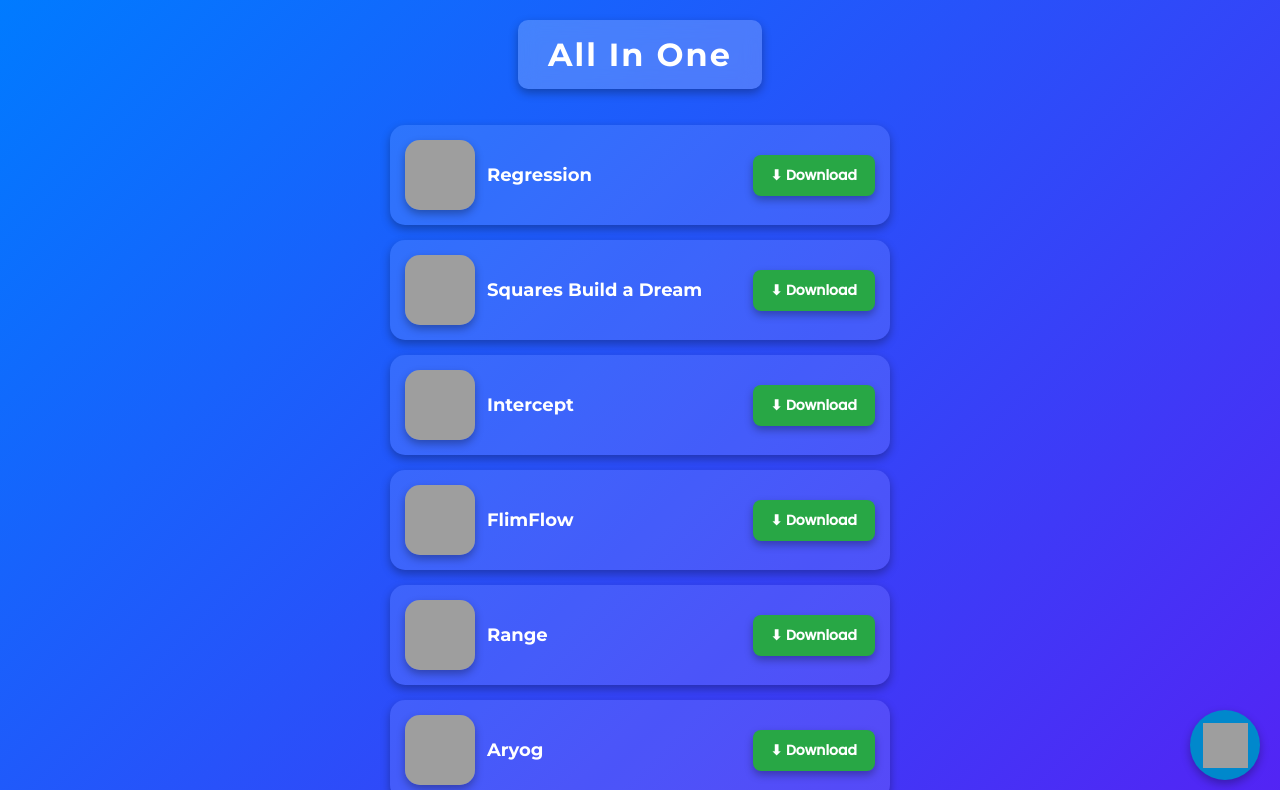
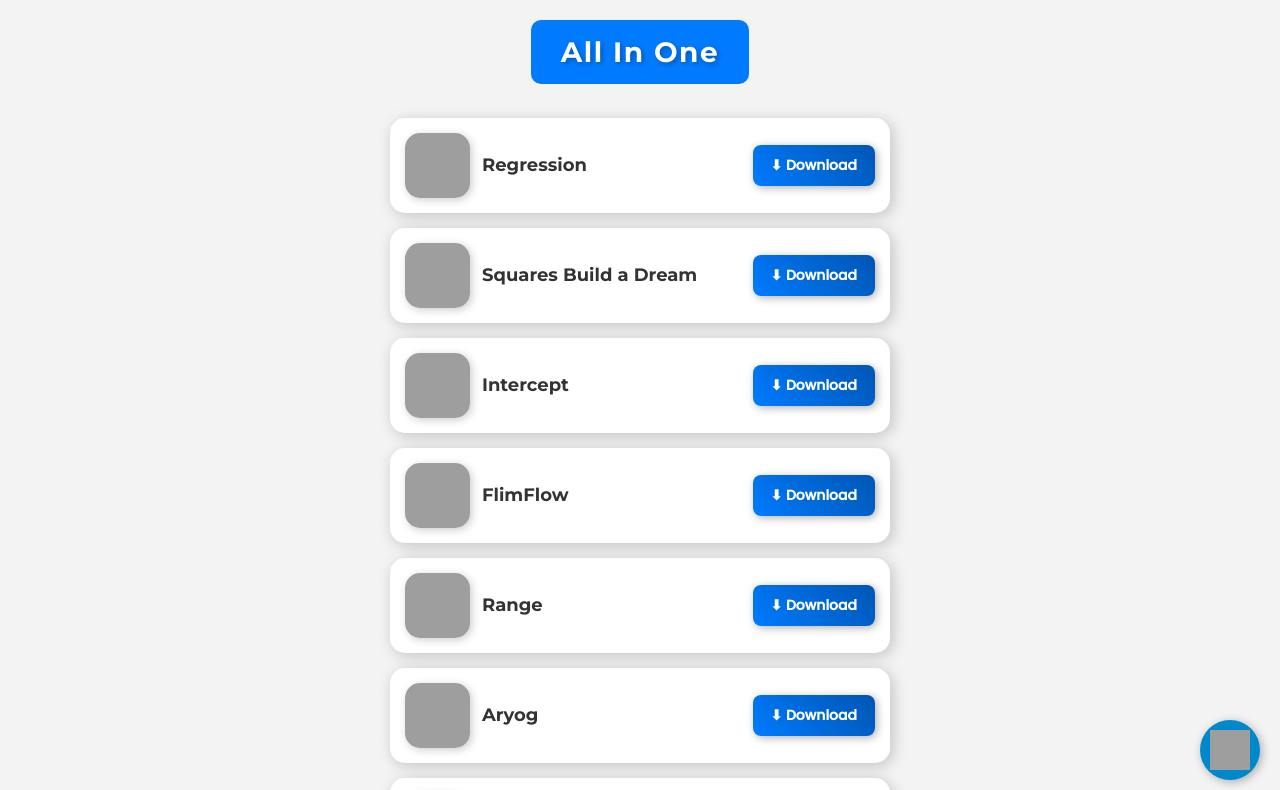
Before and after one commit to userfacebokbdsr/Allinone, a plain HTML site: page index.html in a window 1280 px wide. Shown: the top 790 px of the page. Drawn offline with Linux system fonts and the light colour scheme; grey boxes are pictures that could not be loaded.

Commit message:
Update index.html

```diff
--- a/index.html
+++ b/index.html
@@ -8,22 +8,21 @@
         body {
             font-family: 'Poppins', sans-serif;
             text-align: center;
-            background: linear-gradient(135deg, #007BFF, #6610f2);
-            color: white;
+            background: #f3f3f3;
             margin: 0;
             padding: 0;
         }h1 {
         font-family: 'Montserrat', sans-serif;
+        color: white;
         margin-top: 20px;
         padding: 15px 30px;
-        font-size: 32px;
+        font-size: 28px;
         font-weight: bold;
         border-radius: 10px;
         display: inline-block;
-        background: rgba(255, 255, 255, 0.2);
-        backdrop-filter: blur(10px);
-        letter-spacing: 2px;
-        box-shadow: 0 4px 10px rgba(0, 0, 0, 0.3);
+        background: #007BFF;
+        letter-spacing: 1.5px;
+        text-shadow: 2px 2px 5px rgba(0, 0, 0, 0.3);
     }
 
     .app-container {
@@ -36,17 +35,17 @@
         display: flex;
         align-items: center;
         justify-content: space-between;
-        background: rgba(255, 255, 255, 0.1);
+        background: white;
         padding: 15px;
         margin: 15px 0;
         border-radius: 15px;
-        box-shadow: 0 4px 10px rgba(0, 0, 0, 0.3);
+        box-shadow: 3px 3px 15px rgba(0, 0, 0, 0.2);
         transition: transform 0.3s ease-in-out, box-shadow 0.3s ease-in-out;
     }
 
     .app-item:hover {
         transform: scale(1.05);
-        box-shadow: 0 6px 15px rgba(0, 0, 0, 0.5);
+        box-shadow: 5px 5px 20px rgba(0, 0, 0, 0.3);
     }
 
     .app-info {
@@ -56,64 +55,58 @@
     }
 
     .app-icon {
-        width: 70px;
-        height: 70px;
+        width: 65px;
+        height: 65px;
         border-radius: 15px;
-        box-shadow: 0 4px 8px rgba(0, 0, 0, 0.3);
-        transition: transform 0.3s ease-in-out;
-    }
-
-    .app-item:hover .app-icon {
-        transform: rotate(10deg) scale(1.1);
+        box-shadow: 2px 2px 8px rgba(0, 0, 0, 0.2);
     }
 
     .app-details h2 {
         font-family: 'Montserrat', sans-serif;
         font-size: 18px;
         font-weight: bold;
-        color: white;
+        color: #333;
         margin: 0;
     }
 
     .download-btn {
         padding: 10px 18px;
-        background: #28a745;
+        background: linear-gradient(45deg, #007BFF, #0056b3);
         color: white;
         text-decoration: none;
         border-radius: 8px;
         font-size: 14px;
         font-weight: bold;
         transition: 0.3s;
-        box-shadow: 0 4px 8px rgba(0, 0, 0, 0.3);
+        box-shadow: 2px 2px 8px rgba(0, 0, 0, 0.3);
     }
 
     .download-btn:hover {
-        background: #218838;
-        transform: scale(1.1);
+        background: darkblue;
     }
 
     .telegram-icon {
         position: fixed;
         bottom: 20px;
         right: 20px;
-        width: 70px;
-        height: 70px;
+        width: 60px;
+        height: 60px;
         background: #0088cc;
         border-radius: 50%;
         display: flex;
         justify-content: center;
         align-items: center;
-        box-shadow: 0 4px 10px rgba(0, 0, 0, 0.3);
+        box-shadow: 2px 2px 10px rgba(0, 0, 0, 0.3);
         transition: transform 0.3s ease-in-out;
     }
 
     .telegram-icon:hover {
-        transform: scale(1.2);
+        transform: scale(1.1);
     }
 
     .telegram-icon img {
-        width: 45px;
-        height: 45px;
+        width: 40px;
+        height: 40px;
     }
 </style>
 
@@ -133,8 +126,7 @@
                 {name: "Work Snap", icon: "https://i.ibb.co/SwNp0Ndk/WorkSnap.png", link: "https://shorturl.at/3nvLx"},
                 {name: "Zentus", icon: "https://i.ibb.co/99JXtdSg/Zentus.png", link: "https://shorturl.at/AvlOf"},
                 {name: "Flicket", icon: "https://i.ibb.co/8D2jNQ9G/Flicket.png", link: "https://shorturl.at/7RCEe"}
-            ];
-            apps.forEach(app => {
+            ];apps.forEach(app => {
             document.write(`
                 <div class="app-item">
                     <div class="app-info">
@@ -150,5 +142,6 @@
 <a href="https://t.me/SFAEarnings" class="telegram-icon" target="_blank">
     <img src="https://upload.wikimedia.org/wikipedia/commons/8/82/Telegram_logo.svg" alt="Telegram">
 </a>
+
 </body>
 </html>
```
Lines whose indentation alone changed are shown as unchanged.
